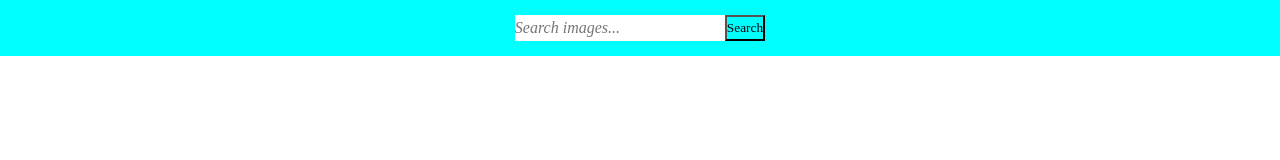
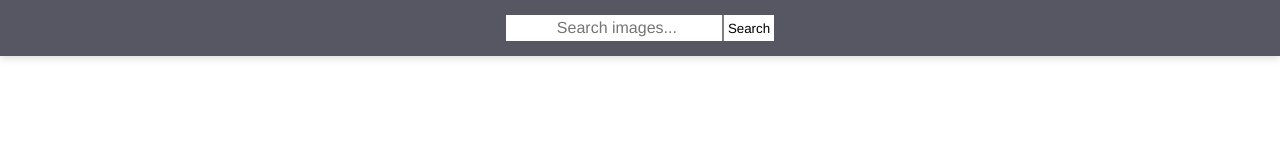
Before and after one commit to Lindelof7/goit-js-hw-11, a website built with Parcel: page src/index.html in a window 1280 px wide. Built offline with nearby package versions, Linux system fonts and the light colour scheme.

Commit message:
styles changed

```diff
--- a/src/css/styles.css
+++ b/src/css/styles.css
@@ -1,12 +1,13 @@
 * {
-    font-family: 'Times New Roman', Times, serif;
-    font-style: oblique;
+    font-family:'Franklin Gothic Medium', 'Arial Narrow', Arial, serif;
+    font-weight: normal;
+    font-style: normal;
     margin: 0;
     padding: 0;
 }
 
-a{
-
+::-webkit-input-placeholder {
+  text-align: center;
 }
 
 body {
@@ -28,23 +29,38 @@ body {
 .search-form {
     width: 100%;
     position: sticky;
+    top: 0;
     z-index: 1;
-    background-color: aqua;
+    background-color: rgb(87, 87, 100);
     padding: 15px 0;
     display: flex;
     justify-content: center;
+        box-shadow: rgba(0, 0, 0, 0.15) 0px 2px 8px;
 }
 
 .submit {
-    background-color: cyan;
+    padding-left: 4px;
+    padding-right: 4px;
+    background-color: rgb(255, 255, 255);
     font-style: normal;
+    border: none;
+    border-left: 2px solid  grey;
+    border-radius: 5;
+    margin-left: 2;
+}
+
+.submit:hover{
+    background-color: rgb(136, 135, 135);
+    cursor: pointer;
 }
 
 input {
+    border-radius: 5;
     height: 26px;
     width: 210px;
     font-size: medium;
     border: none;
+    padding-left: 6px;
 }
 
 input:focus {
@@ -53,18 +69,18 @@ input:focus {
 
 .load-more {
     color: white;
-    background-color: blue;
+    background-color: rgb(56, 56, 112);
     height: 40px;
     width: 180px;
     font-style: normal;
-
+    margin-top: 10px;
+    margin-bottom: 20px;
 }
 
 .photo-card {
-    border-style: groove;
     display: flex;
     flex-direction: column;
-    box-shadow: 1px;
+    box-shadow: rgba(0, 0, 0, 0.15) 0px 2px 8px;
 }
 
 .photo-card img {
--- a/src/index.html
+++ b/src/index.html
@@ -10,7 +10,7 @@
 
     <body>
         <form class="search-form" id="search-form">
-            <input type="text" name="searchQuery" autocomplete="off" placeholder="Search images..." />
+            <input class="input" type="text" name="searchQuery" autocomplete="off" placeholder="Search images..." />
             <button type="submit" class="submit">Search</button>
         </form>
         <div class="gallery"></div>
--- a/src/index.js
+++ b/src/index.js
@@ -37,6 +37,14 @@ async function onLoadMore(searchQuery) {
     })
     simplelightbox.refresh();
     console.log(`Page: ${page}`)
+    const { height: cardHeight } = galleryEl
+        .firstElementChild.getBoundingClientRect();
+
+    window.scrollBy({
+        top: cardHeight * 2,
+        behavior: "smooth",
+    });
+
 }
 
 async function onSearch(e) {
@@ -93,5 +101,4 @@ function addPhotos(photos) {
     </div>
 </div>`;
     }).join('');
-
 }
```
